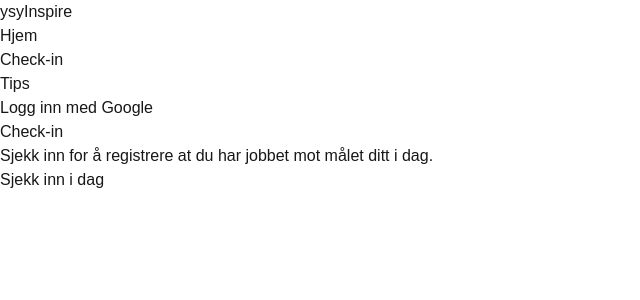
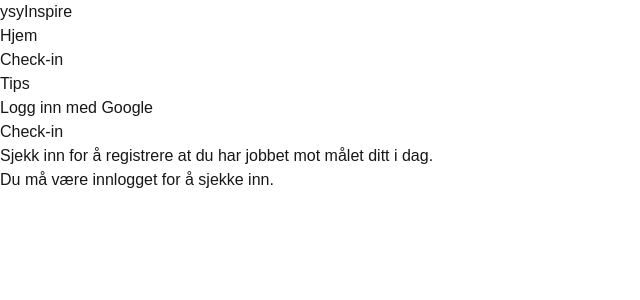
Before and after one commit to Nejsa/ysyInspire, a Next.js app: page /checkin in a window 1280 px wide. Shown: the top 300 px of the page, without its empty margins (0-640 px from the left). Built offline with nearby package versions, Linux system fonts and the light colour scheme; no server answers.

Commit message:
feat: add checkin functionality with MongoDB

```diff
--- a/package.json
+++ b/package.json
@@ -9,6 +9,7 @@
     "lint": "eslint"
   },
   "dependencies": {
+    "mongodb": "^7.1.1",
     "next": "16.2.2",
     "next-auth": "^4.24.13",
     "react": "19.2.4",
--- /dev/null
+++ b/src/app/api/checkin/route.js
@@ -0,0 +1,39 @@
+import { getServerSession } from "next-auth";
+import clientPromise from "@/lib/mongodb";
+
+export async function POST(request) {
+  try {
+    const session = await getServerSession();
+
+    if (!session) {
+      return Response.json({ error: "Not logged in" }, { status: 401 });
+    }
+
+    const client = await clientPromise;
+    const db = client.db("ysyinspire");
+    const collection = db.collection("checkins");
+
+    const today = new Date();
+    today.setHours(0, 0, 0, 0);
+
+    const existingCheckin = await collection.findOne({
+      email: session.user.email,
+      date: today,
+    });
+
+    if (existingCheckin) {
+      return Response.json({ message: "already_checked_in" }, { status: 200 });
+    }
+
+    await collection.insertOne({
+      email: session.user.email,
+      date: today,
+      createdAt: new Date(),
+    });
+
+    return Response.json({ message: "checked_in" }, { status: 201 });
+  } catch (error) {
+    console.error("Checkin error:", error);
+    return Response.json({ error: error.message }, { status: 500 });
+  }
+}
--- a/src/app/checkin/page.js
+++ b/src/app/checkin/page.js
@@ -1,9 +1,41 @@
+"use client";
+
+import { useState } from "react";
+import { useSession } from "next-auth/react";
+
 export default function CheckIn() {
+  const { data: session } = useSession();
+  const [status, setStatus] = useState(null);
+  console.log("session:", session);
+
+  async function handleCheckin() {
+    const response = await fetch("/api/checkin", {
+      method: "POST",
+    });
+
+    const data = await response.json();
+
+    if (data.message === "checked_in") {
+      setStatus("checked_in");
+    } else if (data.message === "already_checked_in") {
+      setStatus("already_checked_in");
+    }
+  }
+
   return (
     <main>
       <h1>Check-in</h1>
       <p>Sjekk inn for å registrere at du har jobbet mot målet ditt i dag.</p>
-      <button>Sjekk inn i dag</button>
+
+      {!session ? (
+        <p>Du må være innlogget for å sjekke inn.</p>
+      ) : status === "checked_in" ? (
+        <p>✓ Du har sjekket inn for i dag!</p>
+      ) : status === "already_checked_in" ? (
+        <p>✓ Du har allerede sjekket inn i dag.</p>
+      ) : (
+        <button onClick={handleCheckin}>Sjekk inn i dag</button>
+      )}
     </main>
   );
 }
--- /dev/null
+++ b/src/lib/mongodb.js
@@ -0,0 +1,24 @@
+import { MongoClient } from "mongodb";
+
+const uri = process.env.MONGODB_URI;
+const options = {};
+
+let client;
+let clientPromise;
+
+if (!process.env.MONGODB_URI) {
+  throw new Error("MONGODB_URI mangler i .env.local");
+}
+
+if (process.env.NODE_ENV === "development") {
+  if (!global._mongoClientPromise) {
+    client = new MongoClient(uri, options);
+    global._mongoClientPromise = client.connect();
+  }
+  clientPromise = global._mongoClientPromise;
+} else {
+  client = new MongoClient(uri, options);
+  clientPromise = client.connect();
+}
+
+export default clientPromise;
```
Also changed, not shown: 1 other file (tests, documents, lock files or other folders).
